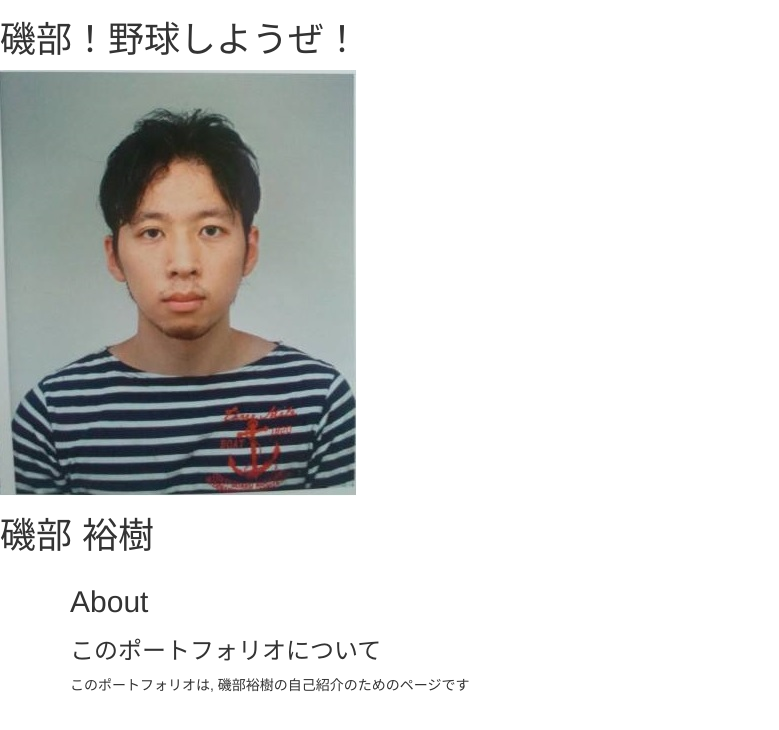
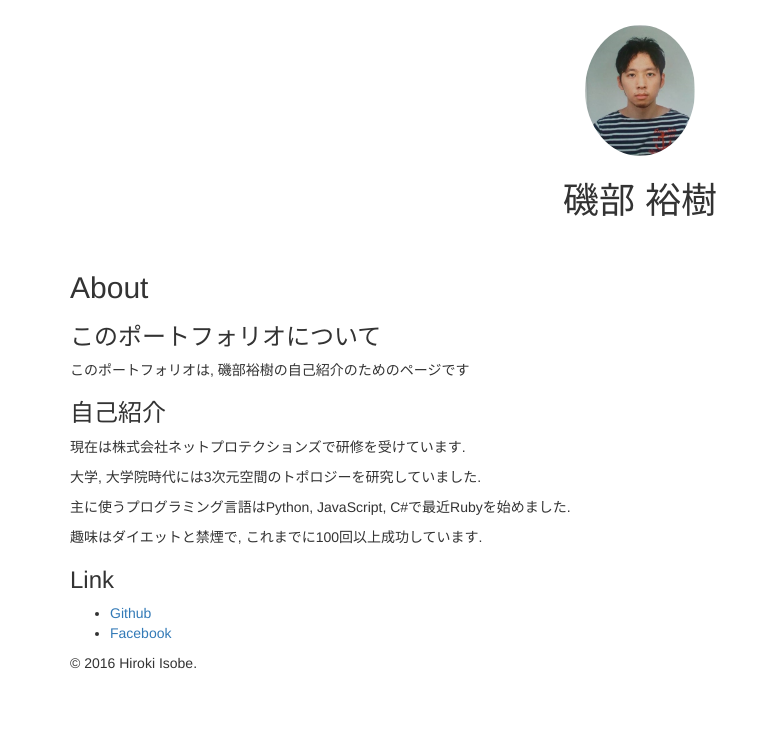
Before and after one commit to beechan/beechan.github.io, a plain HTML site: page index.html in a window 1280 px wide. Shown: the whole page, without its empty margins (0-779 px from the left). Drawn offline with nearby package versions, Linux system fonts and the light colour scheme.

Commit message:
change html

```diff
--- a/index.html
+++ b/index.html
@@ -5,6 +5,7 @@
     <meta http-equiv="X-UA-Compatible" content="IE=edge">
     <meta name="viewport" content="width=device-width, initial-scale=1">
     <title>磯部裕樹のポートフォリオ</title>
+    <link rel="stylesheet" href="main.css">
     <!-- BootstrapのCSS読み込み -->
     <link rel="stylesheet" href="//maxcdn.bootstrapcdn.com/bootstrap/3.3.5/css/bootstrap.min.css">
     <!-- jQuery読み込み -->
@@ -14,19 +15,33 @@
   </head>
   <body>
       <header>
-          <h1>磯部！野球しようぜ！</h1>
       <div id ="logo">
           <img src="profile.jpg" alt="">
-          <h1>磯部 裕樹</h1>
+          <h1 id="title">磯部 裕樹</h1>
       </div>
       </header>
     <div class="container">
     <h2>About</h2>
 
-    <section class="about">
+    <section class="contents">
     <h3>このポートフォリオについて</h3>
         <p>このポートフォリオは, 磯部裕樹の自己紹介のためのページです</p>
+    <h3>自己紹介</h3>
+    <p>現在は株式会社ネットプロテクションズで研修を受けています.</p>
+    <p>大学, 大学院時代には3次元空間のトポロジーを研究していました.</p>
+    <p>主に使うプログラミング言語はPython, JavaScript, C#で最近Rubyを始めました.</p>
+    <p></p>
+    <p>趣味はダイエットと禁煙で, これまでに100回以上成功しています.</p>
+
+    <h3>Link</h3>
+        <ul>
+            <li><a href="https://github.com/beechan">Github</a></li>
+            <li><a href="https://www.facebook.com/isobe.hiroki.3">Facebook</a></li>
+        </ul>
     </section>
+    <footer>
+        <p>&copy; 2016 Hiroki Isobe.</p>
+    </footer>
     </div>
   </body>
 </html>
```
